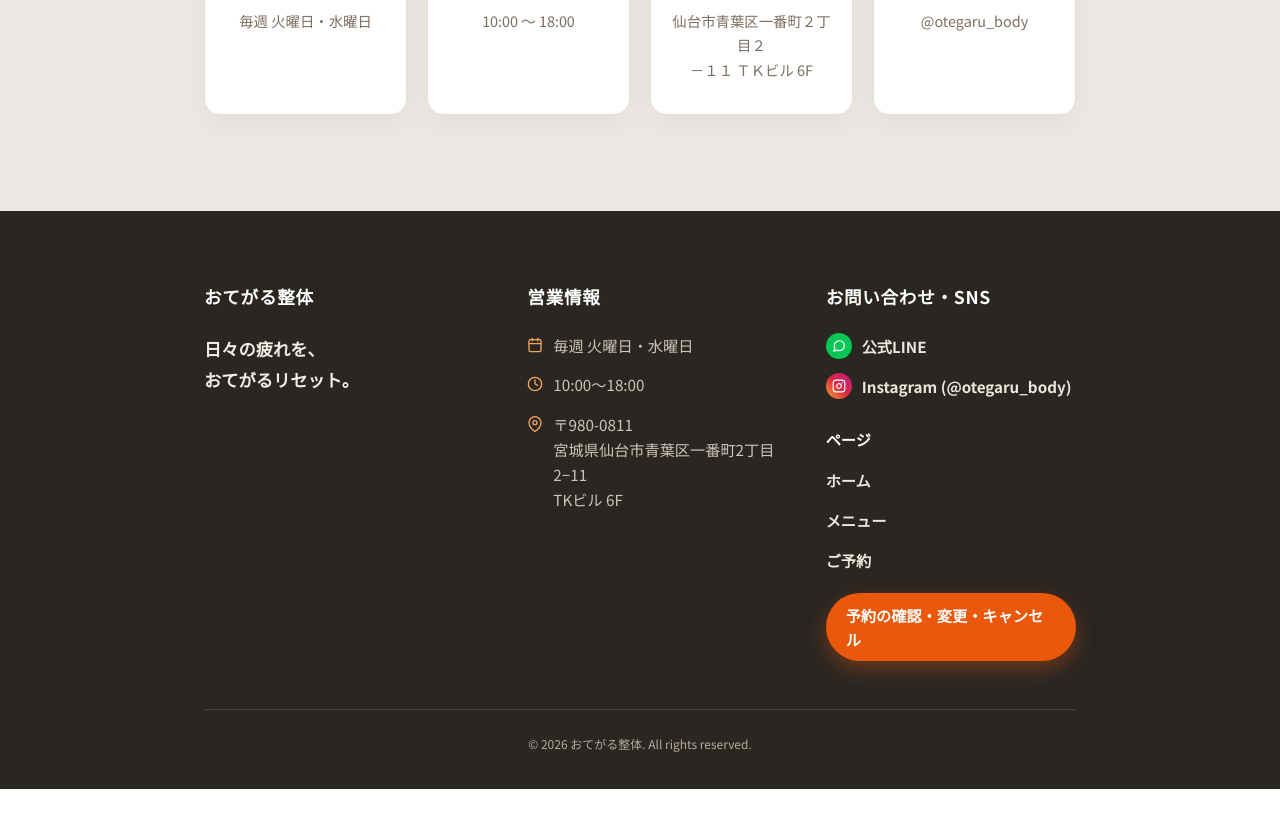
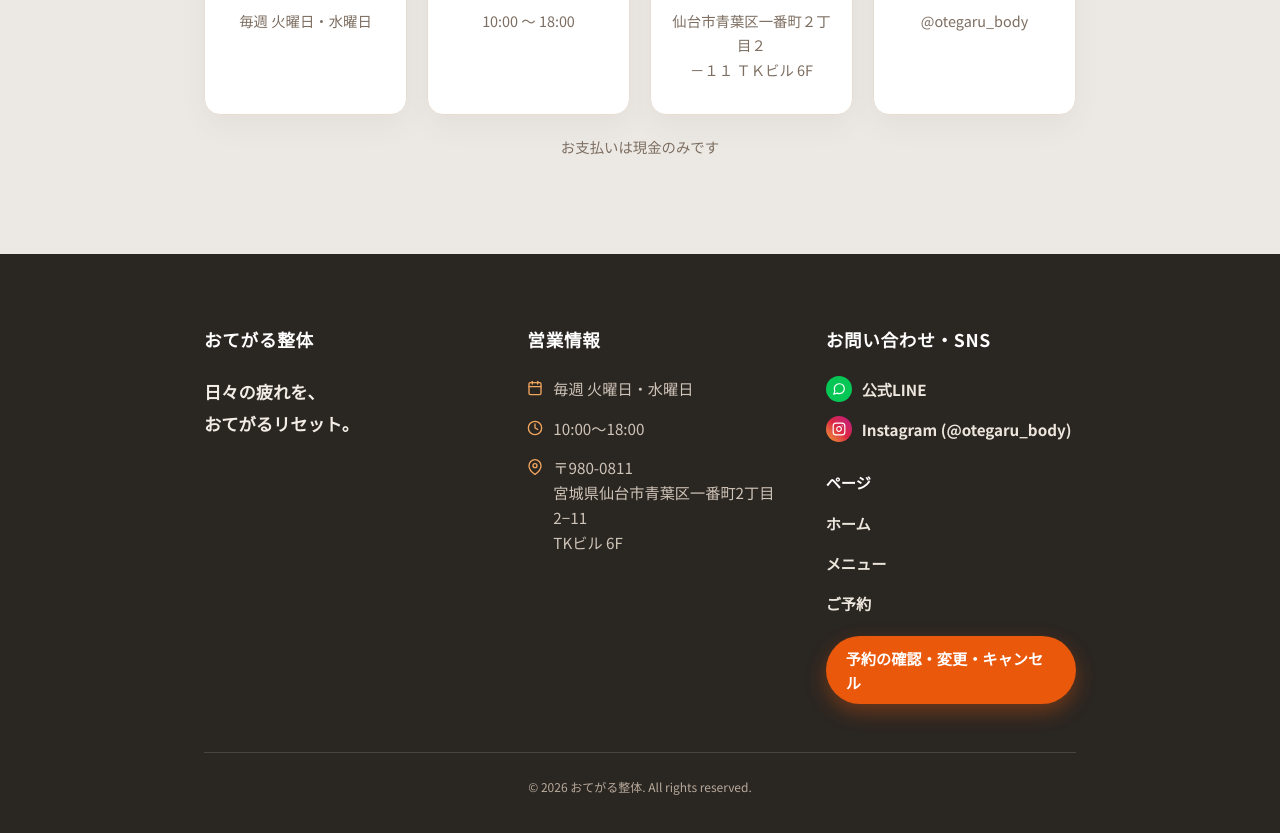
Before and after one commit to otegarubody-cloud/otegaru.body, a Next.js app in the folder otegaru-system/: page / in a window 1280 px wide. Shown: the part 1340-2173 px from the top of the page. Before the commit the page ends 2129 px from the top, so only its background shows below. Built offline with nearby package versions, Linux system fonts and the light colour scheme; no server answers; the database is empty.

Commit message:
Add cash-only payment note

```diff
--- a/otegaru-system/src/app/page.tsx
+++ b/otegaru-system/src/app/page.tsx
@@ -105,6 +105,7 @@ export default async function Home() {
               <p>{settings.instagram_id}</p>
             </a>
           </div>
+          <p style={{ textAlign: 'center', color: 'var(--warm-muted)', fontSize: '0.9rem', marginTop: '20px' }}>お支払いは現金のみです</p>
         </div>
       </section>
 
```
